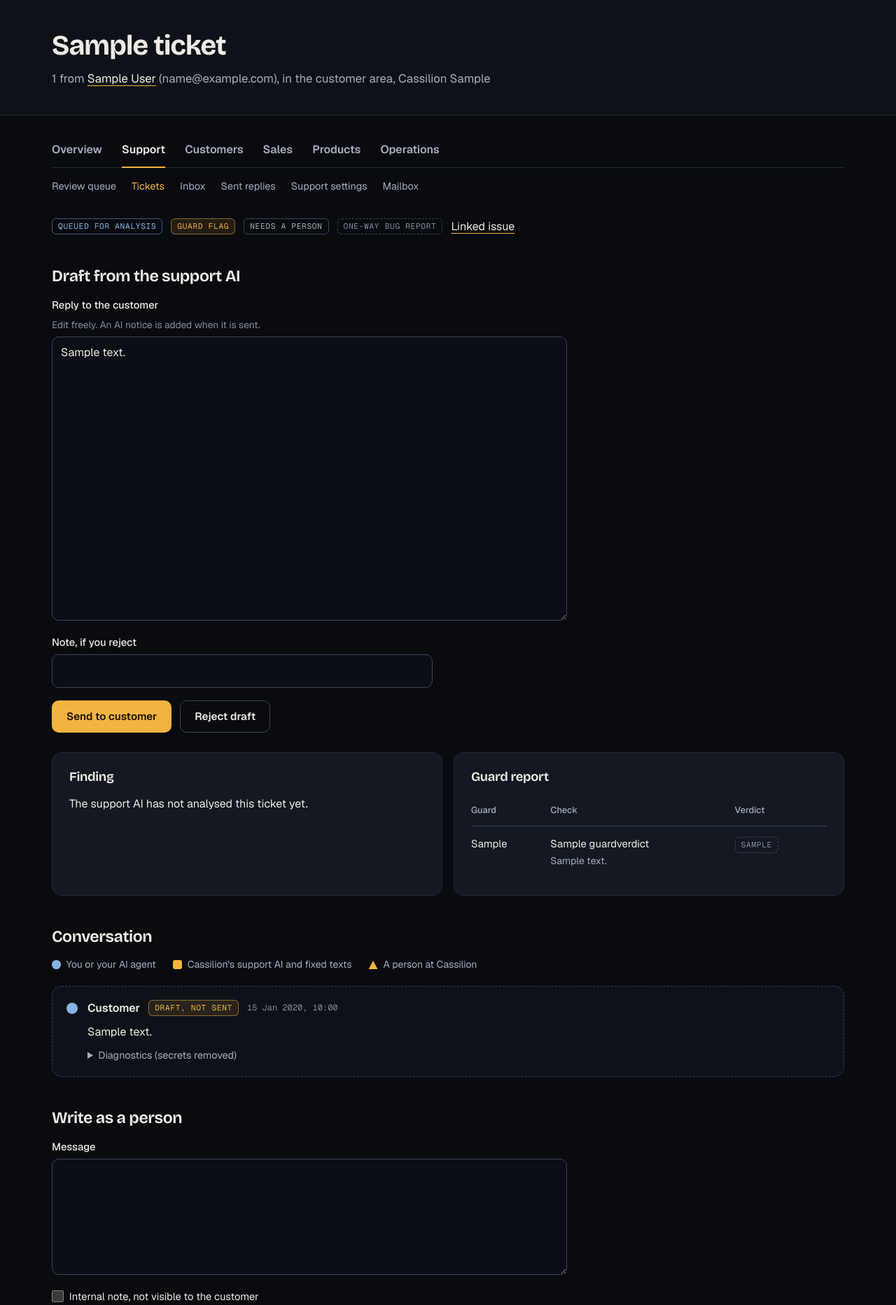
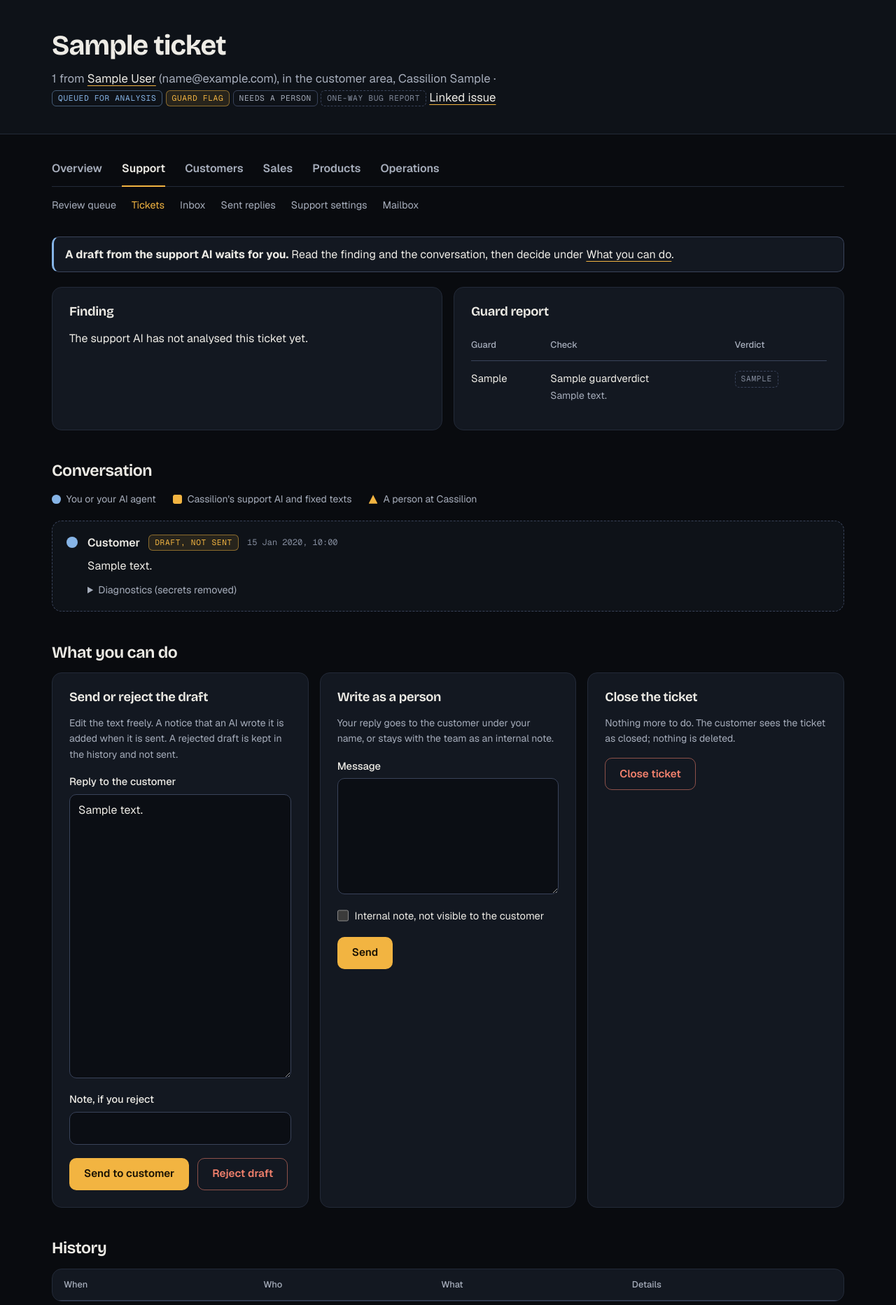
Before and after one commit to 2bAndi/Casilion-Website, a Django app: page /ops/tickets/1/ in a window 1280 px wide. Shown: the part 61-1926 px from the top of the page at 70% size. Run offline with Django 5.2, Linux system fonts and the light colour scheme; a user stored in the database is signed in; data comes from the database, SQL or seed files in the repository; tables that the repository leaves empty hold one stand-in row (values such as "Sample post"); data that the repository does not hold is empty; parts of the project's set-up code (start-up, migrations or seed data) failed here and were passed over.

Commit message:
Struktur Ticket

```diff
--- a/templates/backoffice/base.html
+++ b/templates/backoffice/base.html
@@ -6,6 +6,10 @@
      3. tabs, where a page has several views or filters:      <ul class="tabs">
      4. one toolbar: search and filters left, actions right:  <div class="toolbar">
      5. the content: tables as they are, forms and details in  <section class="panel">
+   A page about one thing (a ticket, an order, a mail, a withdrawal) orders its content like this:
+     what it is (panels with the facts), what happened (thread or table), then under the heading
+     "What you can do" one panel per action: heading, one line of what it does, fields, buttons.
+     The history table comes last.
    There are no "back" buttons: the menu shows where you are and leads back. #}
 {% block title %}{% block page_title %}Backoffice{% endblock %} – Cassilion backoffice{% endblock %}
 {% block band %}
--- a/templates/backoffice/order.html
+++ b/templates/backoffice/order.html
@@ -45,6 +45,7 @@
 </div>
 {% else %}<p>No payment was started.</p>{% endif %}
 
+{% if order.status == "pending" or refundable or invoice %}<h2 id="actions">What you can do</h2>{% endif %}
 <div class="grid cols-2">
   {% if order.status == "pending" %}
   <section class="panel">
@@ -65,7 +66,7 @@
         <div><label for="id_amount">Amount in euros (empty = everything)</label><input type="text" name="amount" id="id_amount" inputmode="decimal"></div>
         <div><label for="id_reason">Reason (printed on the credit note)</label><input type="text" name="reason" id="id_reason" maxlength="300" required></div>
       </div>
-      <button type="submit" name="action" value="refund" class="danger">Refund</button>
+      <div class="actions"><button type="submit" name="action" value="refund" class="danger">Refund</button></div>
     </form>
   </section>
   {% endif %}
--- a/templates/backoffice/ticket.html
+++ b/templates/backoffice/ticket.html
@@ -3,11 +3,7 @@
 {% block page_title %}{{ ticket.public_id }}{% endblock %}
 {% block heading %}{{ ticket.subject }}{% endblock %}
 {% block intro %}
-<p>{{ ticket.public_id }} from <a href="{% url 'backoffice:customer' ticket.account.pk %}?tab=tickets">{{ ticket.account.name }}</a>{% if ticket.author %} ({{ ticket.author.email }}){% endif %}, {% if ticket.channel == "mcp" %}by an AI agent{% else %}in the customer area{% endif %}{% if ticket.product_version %}, Cassilion {{ ticket.product_version }}{% endif %}</p>
-{% endblock %}
-
-{% block content %}
-<p class="actions">
+<p>{{ ticket.public_id }} from <a href="{% url 'backoffice:customer' ticket.account.pk %}?tab=tickets">{{ ticket.account.name }}</a>{% if ticket.author %} ({{ ticket.author.email }}){% endif %}, {% if ticket.channel == "mcp" %}by an AI agent{% else %}in the customer area{% endif %}{% if ticket.product_version %}, Cassilion {{ ticket.product_version }}{% endif %} ·
   <span class="tag {{ ticket.status|tone }}">{{ ticket.get_status_display }}</span>
   {% if ticket.priority == "critical" %}<span class="tag alert">Critical</span>{% endif %}
   {% if ticket.flagged %}<span class="tag action">Guard flag</span>{% endif %}
@@ -15,29 +11,11 @@
   {% if ticket.bug_report %}<span class="tag quiet">One-way bug report</span>{% endif %}
   {% if ticket.issue_url %}<a href="{{ ticket.issue_url }}" rel="noopener noreferrer">Linked issue</a>{% endif %}
 </p>
+{% endblock %}
 
+{% block content %}
 {% if draft %}
-  <h2>Draft from the support AI</h2>
-  {% if blocked %}
-    <div class="notice error"><p><strong>A guard blocked this result.</strong> Do not send the draft unchanged. Check the guard report below, then edit it or write the reply yourself.</p></div>
-  {% endif %}
-  <form method="post" class="measure">
-    {% csrf_token %}
-    <input type="hidden" name="draft" value="{{ draft.pk }}">
-    <div class="field">
-      <label for="draft-body">Reply to the customer</label>
-      <span class="helptext">Edit freely. An AI notice is added when it is sent.</span>
-      <textarea id="draft-body" name="body" rows="16">{{ draft.body }}</textarea>
-    </div>
-    <div class="field">
-      <label for="draft-note">Note, if you reject</label>
-      <input type="text" id="draft-note" name="note" maxlength="300">
-    </div>
-    <div class="actions">
-      <button type="submit" name="action" value="approve" class="signal">Send to customer</button>
-      <button type="submit" name="action" value="reject" class="ghost">Reject draft</button>
-    </div>
-  </form>
+  <div class="notice{% if blocked %} error{% endif %}"><p><strong>A draft from the support AI waits for you.</strong> {% if blocked %}A guard blocked this result: do not send it unchanged. {% endif %}Read the finding and the conversation, then decide under <a href="#actions">What you can do</a>.</p></div>
 {% endif %}
 
 <div class="grid cols-2">
@@ -95,29 +73,58 @@
 <h2>Conversation</h2>
 {% include "support/_thread.html" with thread=thread show_redacted=True %}
 
-<h2>Write as a person</h2>
-<form method="post" class="measure">
-  {% csrf_token %}
-  <div class="field">
-    <label for="reply-body">Message</label>
-    <textarea id="reply-body" name="body" rows="6"></textarea>
-  </div>
-  <p><label class="check"><input type="checkbox" name="internal"> Internal note, not visible to the customer</label></p>
-  <button type="submit" name="action" value="reply">Send</button>
-</form>
-
-<h2>Decide</h2>
-<div class="actions">
+<h2 id="actions">What you can do</h2>
+<div class="grid cols-2">
+  {% if draft %}
+  <section class="panel">
+    <h2>Send or reject the draft</h2>
+    <p class="muted small">Edit the text freely. A notice that an AI wrote it is added when it is sent. A rejected draft is kept in the history and not sent.</p>
+    <form method="post">
+      {% csrf_token %}
+      <input type="hidden" name="draft" value="{{ draft.pk }}">
+      <div class="form-fields">
+        <div><label for="draft-body">Reply to the customer</label><textarea id="draft-body" name="body" rows="16">{{ draft.body }}</textarea></div>
+        <div><label for="draft-note">Note, if you reject</label><input type="text" id="draft-note" name="note" maxlength="300"></div>
+      </div>
+      <div class="actions">
+        <button type="submit" name="action" value="approve" class="signal">Send to customer</button>
+        <button type="submit" name="action" value="reject" class="danger">Reject draft</button>
+      </div>
+    </form>
+  </section>
+  {% endif %}
+  <section class="panel">
+    <h2>Write as a person</h2>
+    <p class="muted small">Your reply goes to the customer under your name, or stays with the team as an internal note.</p>
+    <form method="post">
+      {% csrf_token %}
+      <div class="form-fields">
+        <div><label for="reply-body">Message</label><textarea id="reply-body" name="body" rows="6"></textarea></div>
+        <div><label class="check" for="reply-internal"><input type="checkbox" name="internal" id="reply-internal"> <span>Internal note, not visible to the customer</span></label></div>
+      </div>
+      <div class="actions"><button type="submit" name="action" value="reply">Send</button></div>
+    </form>
+  </section>
   {% if ticket.status == "bug_candidate" %}
-    <form method="post" class="actions">
+  <section class="panel">
+    <h2>Is it a product bug?</h2>
+    <p class="muted small">Confirmed: the customer has already been told that engineering looks at it. Not a bug: the ticket goes back to review.</p>
+    <form method="post">
       {% csrf_token %}
-      <input type="url" name="issue_url" placeholder="Link to the issue (optional)" aria-label="Link to the issue">
-      <button type="submit" name="action" value="confirm_bug">Confirm as product bug</button>
-      <button type="submit" name="action" value="dismiss_bug" class="ghost">Not a bug</button>
+      <div class="form-fields"><div><label for="issue-url">Link to the issue (optional)</label><input type="url" name="issue_url" id="issue-url"></div></div>
+      <div class="actions">
+        <button type="submit" name="action" value="confirm_bug">Confirm as product bug</button>
+        <button type="submit" name="action" value="dismiss_bug" class="ghost">Not a bug</button>
+      </div>
     </form>
+  </section>
   {% endif %}
   {% if ticket.is_open %}
-    <form method="post">{% csrf_token %}<button type="submit" name="action" value="close" class="ghost">Close ticket</button></form>
+  <section class="panel">
+    <h2>Close the ticket</h2>
+    <p class="muted small">Nothing more to do. The customer sees the ticket as closed; nothing is deleted.</p>
+    <form method="post" class="actions">{% csrf_token %}<button type="submit" name="action" value="close" class="danger">Close ticket</button></form>
+  </section>
   {% endif %}
 </div>
 
```
Also changed, not shown: templates/backoffice/conversation.html (+30 -18 lines), templates/backoffice/notice.html (+9 -2 lines).
